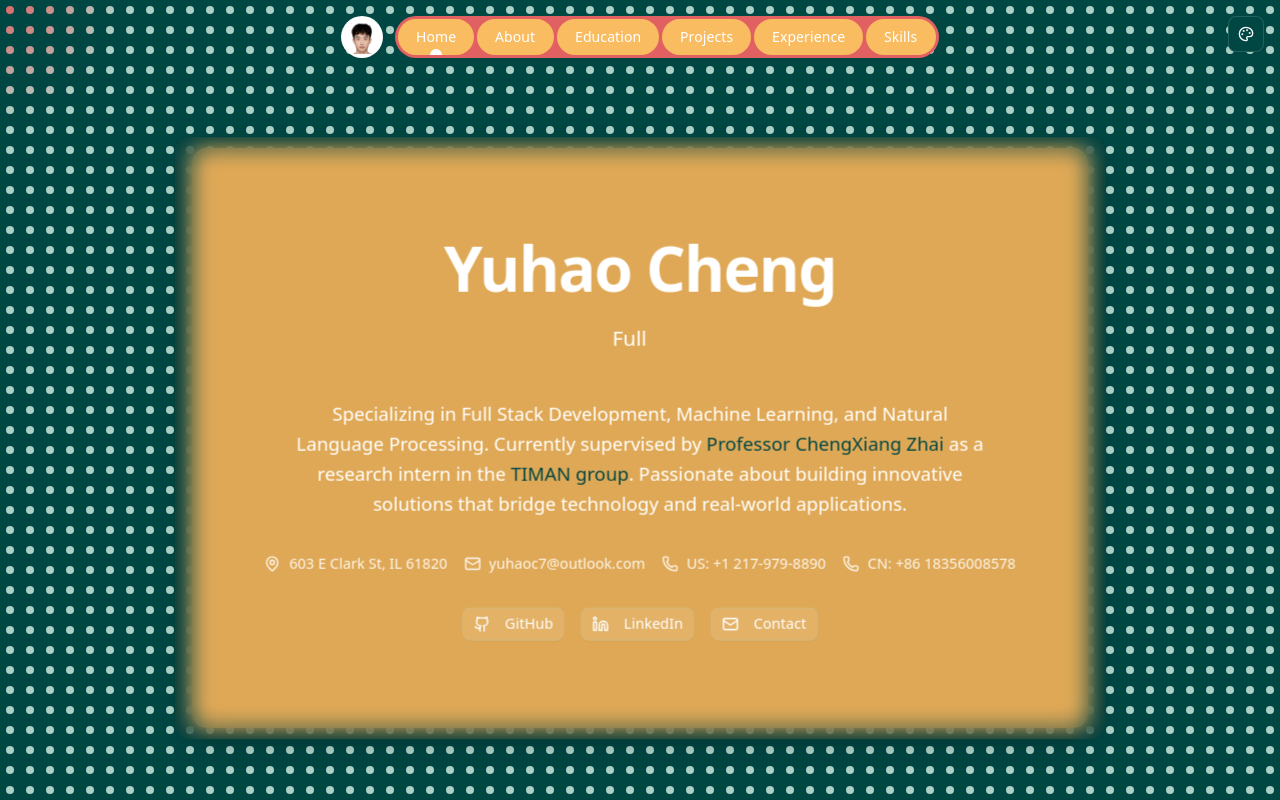
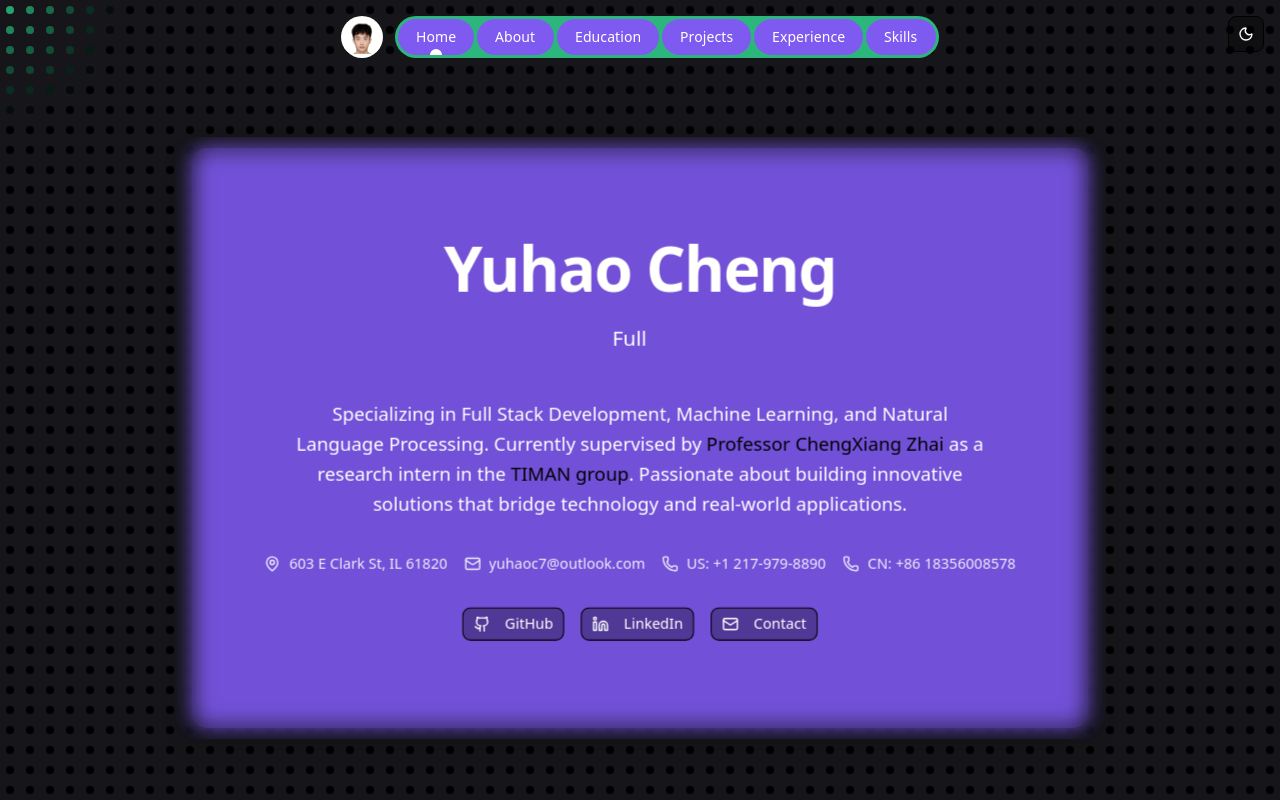
Before and after one commit to laserrr17/my-portfolio, a Next.js app: page / in a window 1280 px wide. Shown: the top 800 px of the page. Built offline with nearby package versions, Linux system fonts and the light colour scheme.

Commit message:
change color theme

```diff
--- a/src/contexts/ThemeContext.tsx
+++ b/src/contexts/ThemeContext.tsx
@@ -31,7 +31,7 @@ interface CustomThemeProviderProps {
 
 export function CustomThemeProvider({ children }: CustomThemeProviderProps) {
   const { theme: systemTheme, setTheme: setSystemTheme, resolvedTheme } = useTheme()
-  const [colorTheme, setColorTheme] = useState<ColorTheme>('green')
+  const [colorTheme, setColorTheme] = useState<ColorTheme>('dark')
   const [mounted, setMounted] = useState(false)
 
   // Handle hydration
@@ -81,7 +81,7 @@ export function CustomThemeProvider({ children }: CustomThemeProviderProps) {
 
   // Provide consistent values for SSR and client
   const contextValue = {
-    colorTheme: mounted ? colorTheme : 'green', // Use default during SSR
+    colorTheme: mounted ? colorTheme : 'dark', // Use default during SSR
     systemTheme: (systemTheme as SystemTheme) || 'system',
     setColorTheme: handleSetColorTheme,
     setSystemTheme: handleSetSystemTheme,
```
Also changed, not shown: src/components/ClientOnly.tsx (line endings or trailing spaces).
